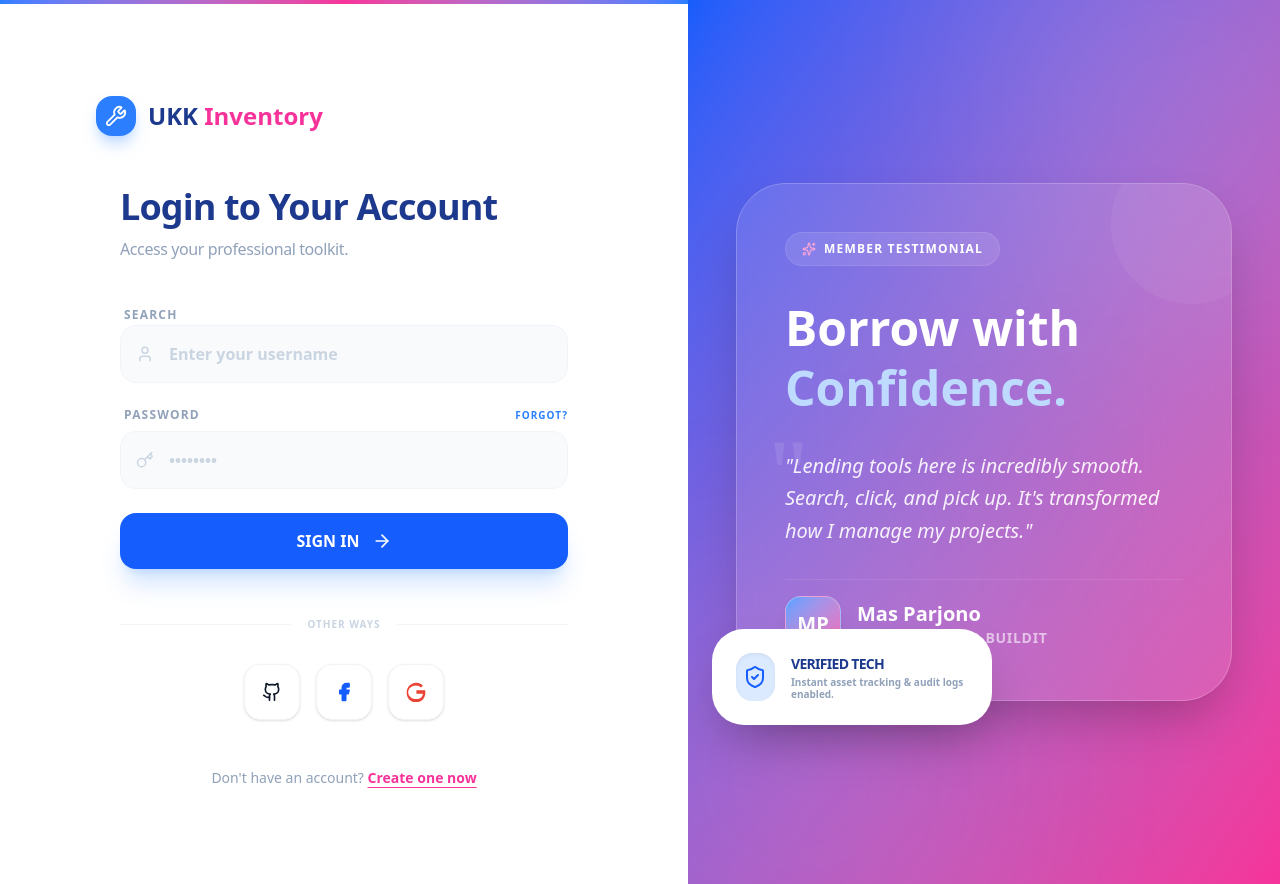
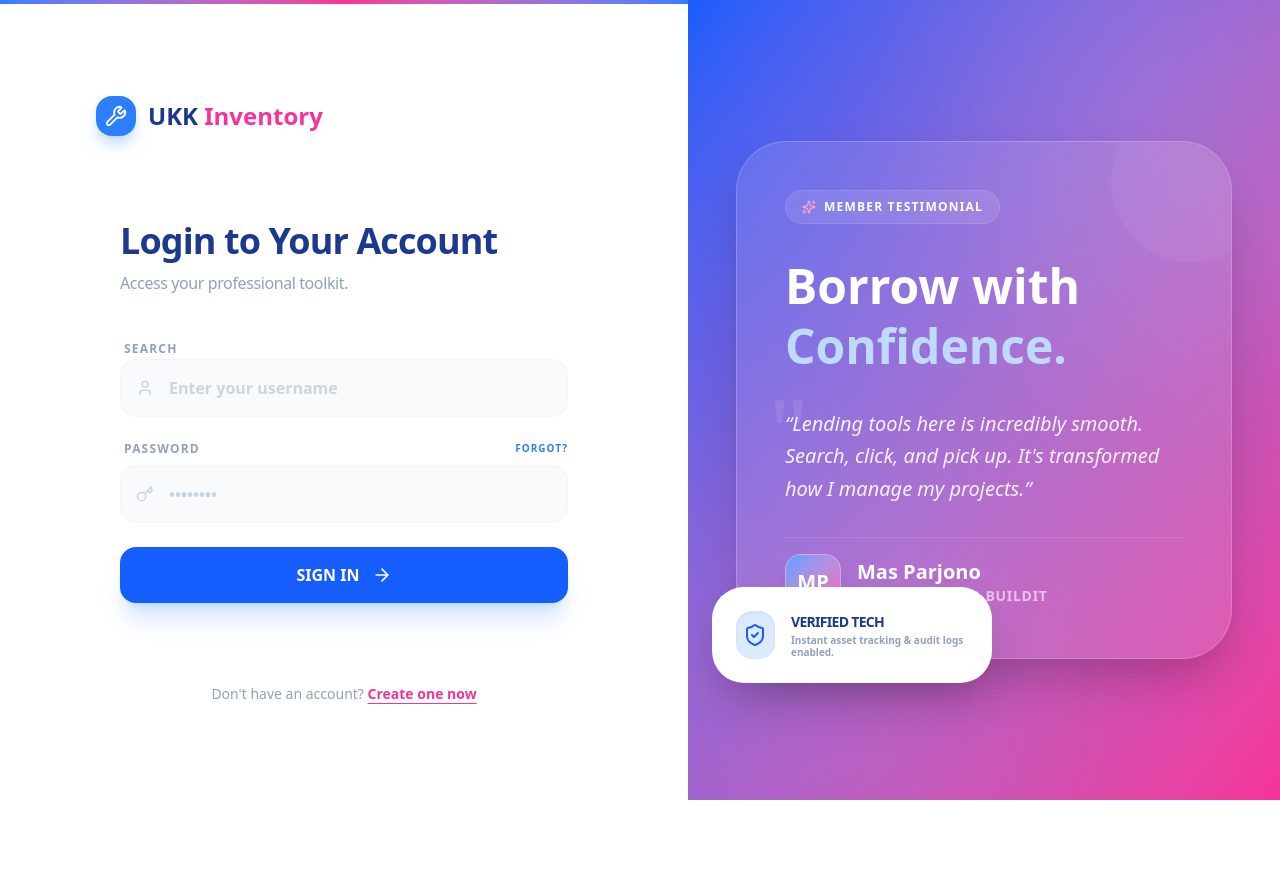
Before and after one commit to LvaaBoy/UKK, a Next.js app: page /login in a window 1280 px wide. After the commit the page ends 800 px from the top, so only its background shows below. Built offline with nearby package versions, Linux system fonts and the light colour scheme.

Commit message:
fix: resolve all remaining ESLint errors (unused imports, any types, quote escaping)

```diff
--- a/app/dashboard/peminjaman/page.tsx
+++ b/app/dashboard/peminjaman/page.tsx
@@ -3,8 +3,6 @@
 import { useEffect, useState } from "react";
 import {
   ClipboardList,
-  ChevronRight,
-  Search,
   Wrench,
   Clock,
   CheckCircle2,
@@ -17,7 +15,13 @@ import Link from "next/link";
 export default function UserPeminjamanPage() {
   const { theme } = useTheme();
   const [loading, setLoading] = useState(true);
-  const [loans, setLoans] = useState<any[]>([]);
+  const [loans, setLoans] = useState<Array<{
+    id: number;
+    nama_alat: string;
+    tgl_pinjam: string;
+    tgl_kembali: string;
+    status: string;
+  }>>([]);
 
   const [error, setError] = useState<string | null>(null);
 
@@ -27,9 +31,9 @@ export default function UserPeminjamanPage() {
       const json = await res.json();
       if (!res.ok) throw new Error(json.error || "Gagal mengambil data");
       setLoans(json);
-    } catch (err: any) {
+    } catch (err) {
       console.error(err);
-      setError(err.message);
+      setError(err instanceof Error ? err.message : "Unknown error");
     } finally {
       setLoading(false);
     }
@@ -45,9 +49,9 @@ export default function UserPeminjamanPage() {
       if (!res.ok) throw new Error(json.error || "Gagal mengembalikan alat");
       alert("Alat berhasil dikembalikan!");
       fetchLoans();
-    } catch (err: any) {
+    } catch (err) {
       console.error(err);
-      alert(err.message);
+      alert(err instanceof Error ? err.message : "Unknown error");
     }
   };
 
--- a/app/login/page.tsx
+++ b/app/login/page.tsx
@@ -4,12 +4,6 @@ import { useState } from "react";
 import { useRouter } from "next/navigation";
 import {
   ArrowRight,
-  ArrowLeft,
-  Star as StarIcon,
-  Github,
-  Facebook,
-  ChevronRight,
-  Hammer,
   Wrench,
   Key,
   ShieldCheck,
@@ -132,25 +126,11 @@ export default function LoginPage() {
               )}
             </button>
           </form>
-
-          <div className="mt-12">
-            <div className="flex items-center gap-4 mb-8">
-              <div className="flex-1 h-px bg-slate-100"></div>
-              <span className="text-slate-300 text-[10px] font-black tracking-widest uppercase">Other ways</span>
-              <div className="flex-1 h-px bg-slate-100"></div>
-            </div>
-
-            <div className="flex justify-center gap-4">
-              <SocialButton icon={<Github size={20} />} />
-              <SocialButton icon={<Facebook size={20} className="text-blue-600" fill="currentColor" />} />
-              <SocialButton icon={<GoogleIcon />} />
-            </div>
-          </div>
         </div>
 
         <div className="text-center">
           <p className="text-slate-400 text-sm font-medium">
-            Don't have an account?{" "}
+            Don&apos;t have an account?{" "}
             <Link href="/register" className="text-pink-500 hover:text-blue-600 font-black transition-colors underline underline-offset-4">
               Create one now
             </Link>
@@ -180,7 +160,7 @@ export default function LoginPage() {
               <div className="relative">
                 <span className="absolute -top-6 -left-4 text-8xl text-white/10 font-serif leading-none">"</span>
                 <p className="text-xl text-white/90 font-medium italic leading-relaxed relative z-10">
-                  "Lending tools here is incredibly smooth. Search, click, and pick up. It's transformed how I manage my projects."
+                  &ldquo;Lending tools here is incredibly smooth. Search, click, and pick up. It&apos;s transformed how I manage my projects.&rdquo;
                 </p>
               </div>
 
@@ -213,19 +193,3 @@ export default function LoginPage() {
     </div>
   );
 }
-
-function SocialButton({ icon }: { icon: React.ReactNode }) {
-  return (
-    <button className="w-14 h-14 bg-white border border-slate-100 rounded-2xl flex items-center justify-center hover:bg-slate-50 hover:border-blue-200 transition-all shadow-sm active:scale-90">
-      {icon}
-    </button>
-  );
-}
-
-function GoogleIcon() {
-  return (
-    <svg className="w-5 h-5" viewBox="0 0 24 24">
-      <path fill="#EA4335" d="M12.48 10.92v3.28h7.84c-.24 1.84-.90 3.28-2.10 4.36-1.50 1.28-3.70 1.96-6.44 1.96-5.04 0-9.14-3.66-9.14-8.16s4.10-8.16 9.14-8.16c2.81 0 4.85 1.11 6.19 2.4l2.23-2.23C18.14 2.25 15.36 1 12.48 1 c-6.45 0-11.69 5.25-11.69 11.69S5.30 24.38 11.69 24.38c3.22 0 6.04-1.06 8.24-3.22 2.12-2.12 3.32-5.46 3.32-8.36 0-1.12-.12-2.12-.32-2.88H12.48z" />
-    </svg>
-  );
-}
--- a/app/register/page.tsx
+++ b/app/register/page.tsx
@@ -184,7 +184,7 @@ export default function RegisterPage() {
                             </h3>
 
                             <div className="relative">
-                                <span className="absolute -top-6 -left-4 text-8xl text-white/10 font-serif leading-none">"</span>
+                                <span className="absolute -top-6 -left-4 text-8xl text-white/10 font-serif leading-none">&ldquo;</span>
                                 <p className="text-xl text-white/90 font-medium italic leading-relaxed relative z-10">
                                     &ldquo;The inventory transparency here is revolutionary. I can plan my entire lab workflow from home.&rdquo;
                                 </p>
```
